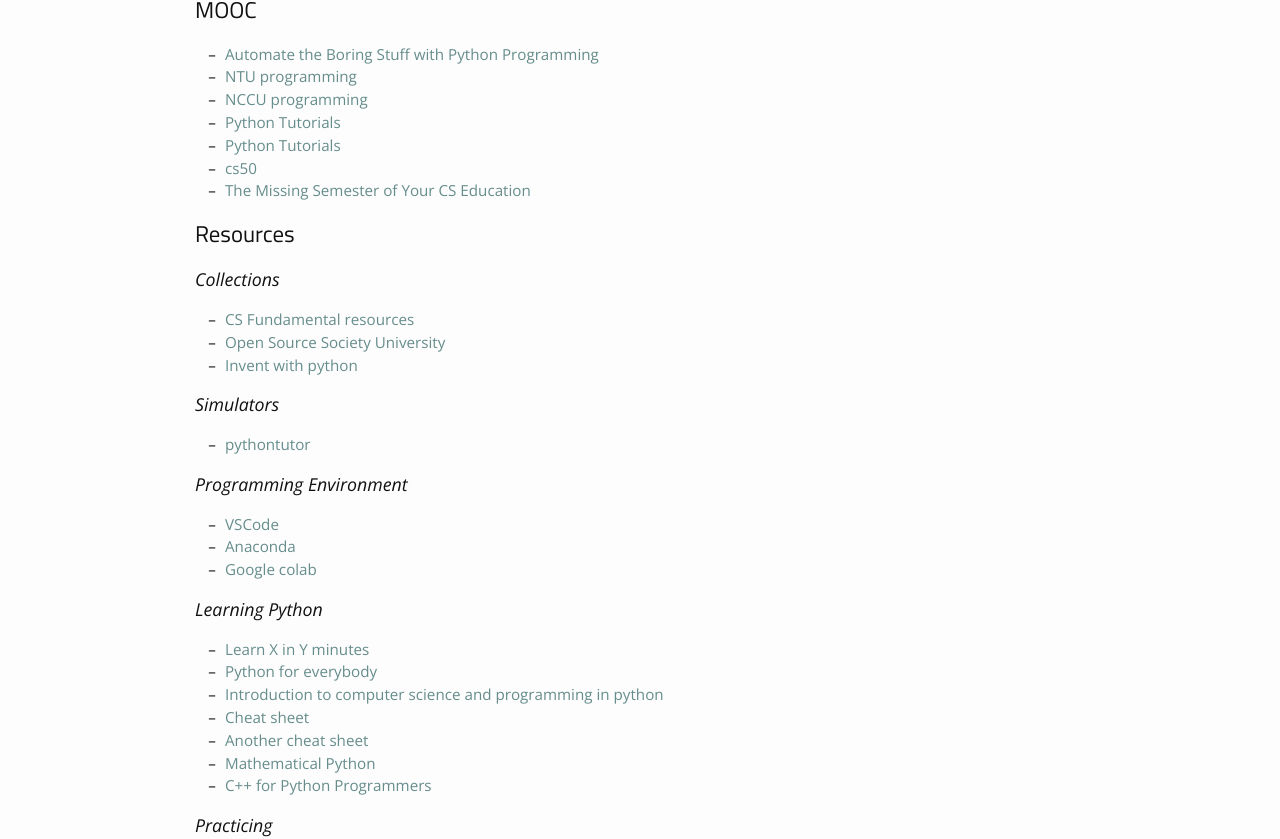
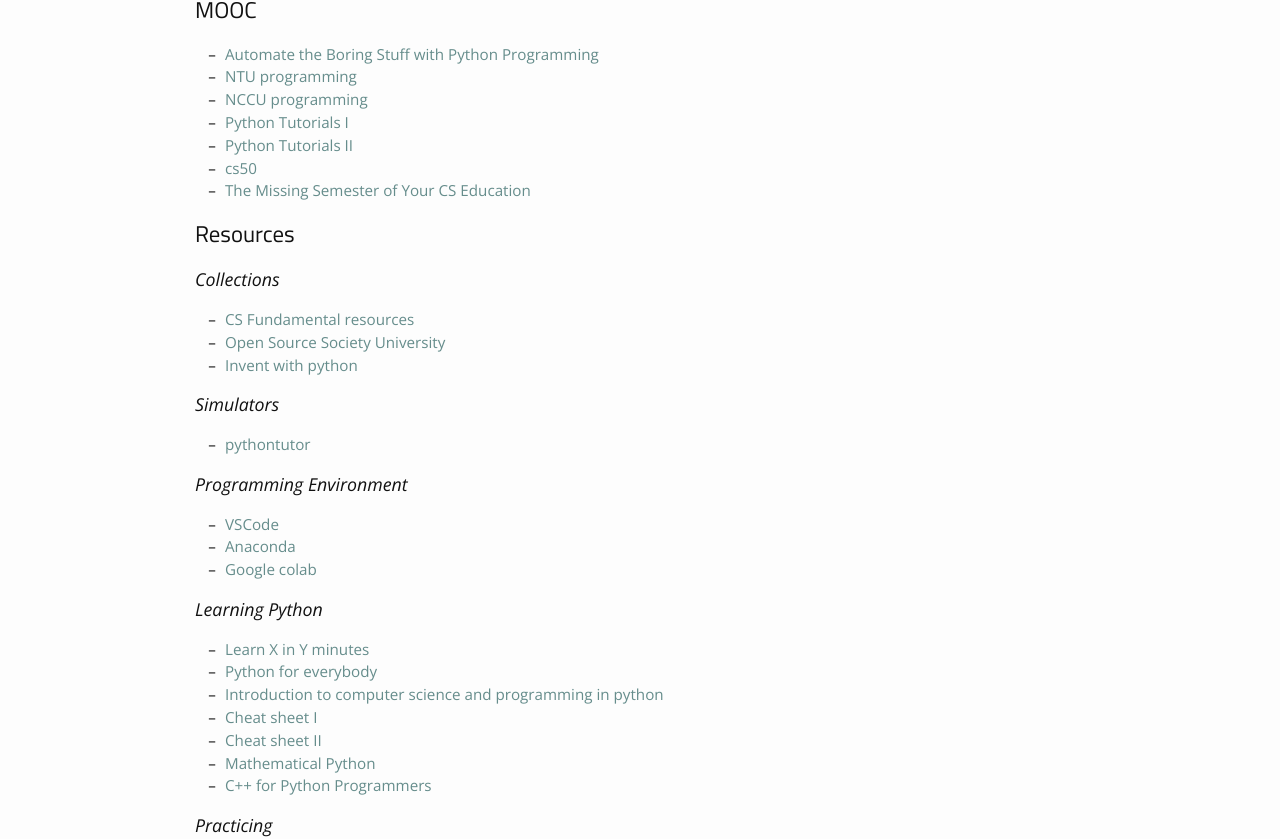
Before and after one commit to phonchi/nsysu-math106A-2023, a Jekyll site: the page built from materials.md, in a window 1280 px wide. Shown: the part 485-1324 px from the top of the page. Built offline with Jekyll 4.4.1, drawn with Linux system fonts in a browser that asks for light colours; nearby versions of some CDN libraries.

Commit message:
Update materials.md

```diff
--- a/materials.md
+++ b/materials.md
@@ -20,8 +20,8 @@
 * [Automate the Boring Stuff with Python Programming](https://www.udemy.com/course/automate/)
 * [NTU programming](http://ocw.aca.ntu.edu.tw/ntu-ocw/ocw/cou/106S103/1)
 * [NCCU programming](https://ctld.video.nccu.edu.tw/km/1399)
-* [Python Tutorials](https://www.youtube.com/playlist?list=PL-osiE80TeTt2d9bfVyTiXJA-UTHn6WwU)
-* [Python Tutorials](https://www.youtube.com/watch?v=wqRlKVRUV_k)
+* [Python Tutorials I](https://www.youtube.com/playlist?list=PL-osiE80TeTt2d9bfVyTiXJA-UTHn6WwU)
+* [Python Tutorials II](https://www.youtube.com/watch?v=wqRlKVRUV_k)
 * [cs50](https://cs50.harvard.edu/x/2022/)
 * [The Missing Semester of Your CS Education](https://missing.csail.mit.edu/)
 
@@ -43,10 +43,10 @@
 * [Learn X in Y minutes](https://learnxinyminutes.com/docs/python/)
 * [Python for everybody](https://www.py4e.com/)
 * [Introduction to computer science and programming in python](https://ocw.mit.edu/courses/6-0001-introduction-to-computer-science-and-programming-in-python-fall-2016/)
-* [Cheat sheet](https://quickref.me/python)
-* [Another cheat sheet](https://www.pythoncheatsheet.org/)
+* [Cheat sheet I](https://quickref.me/python)
+* [Cheat sheet II](https://www.pythoncheatsheet.org/)
 * [Mathematical Python](https://patrickwalls.github.io/mathematicalpython/)
-* [C++ for Python Programmers](https://cs.berea.edu//cpp4python/index.html)
+* [C++ for Python Programmers](https://runestone.academy/ns/books/published/cpp4python/index.html)
 
 ### Practicing
 * [hackerrank](https://www.hackerrank.com/domains/python)
```
